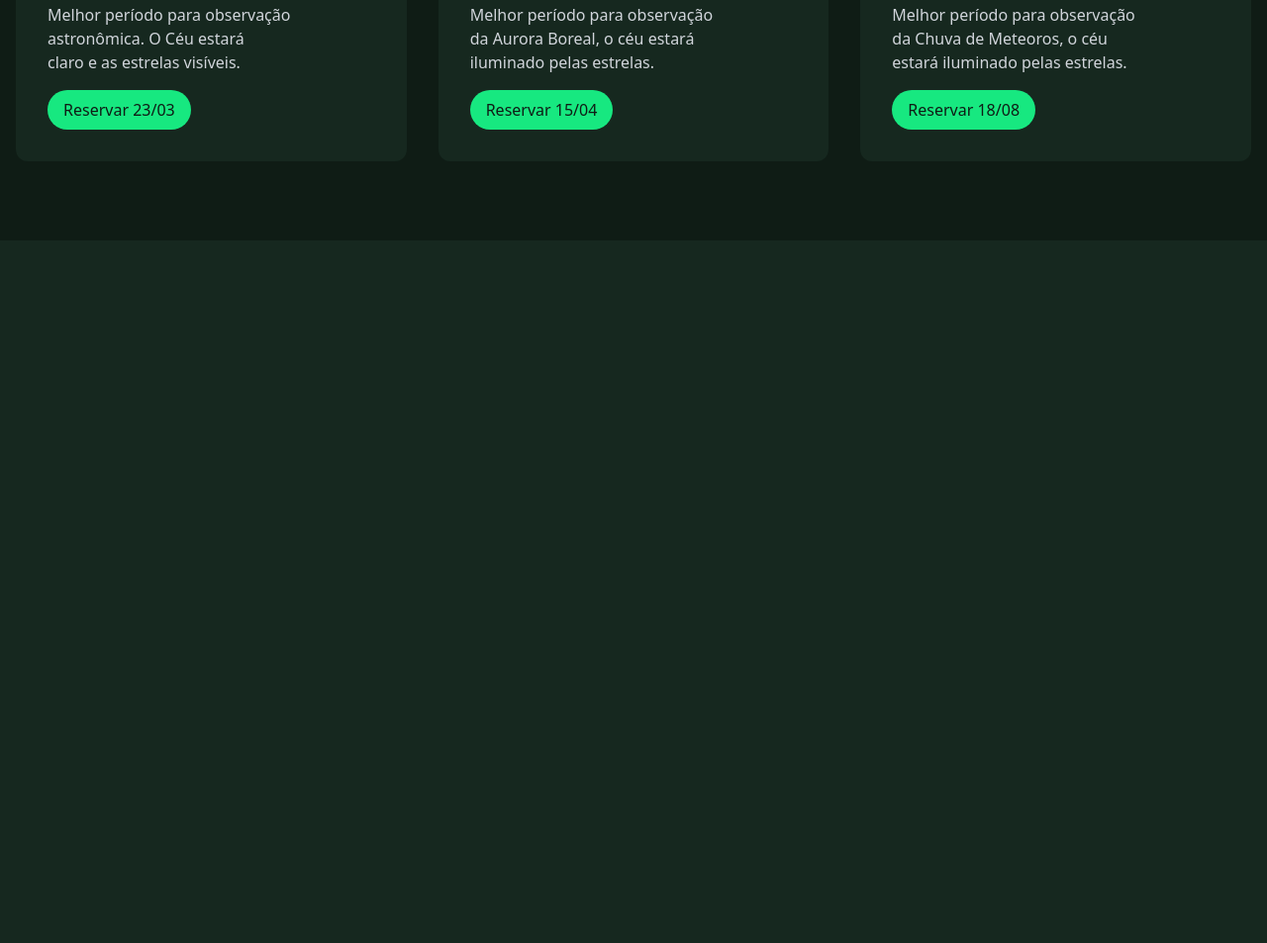
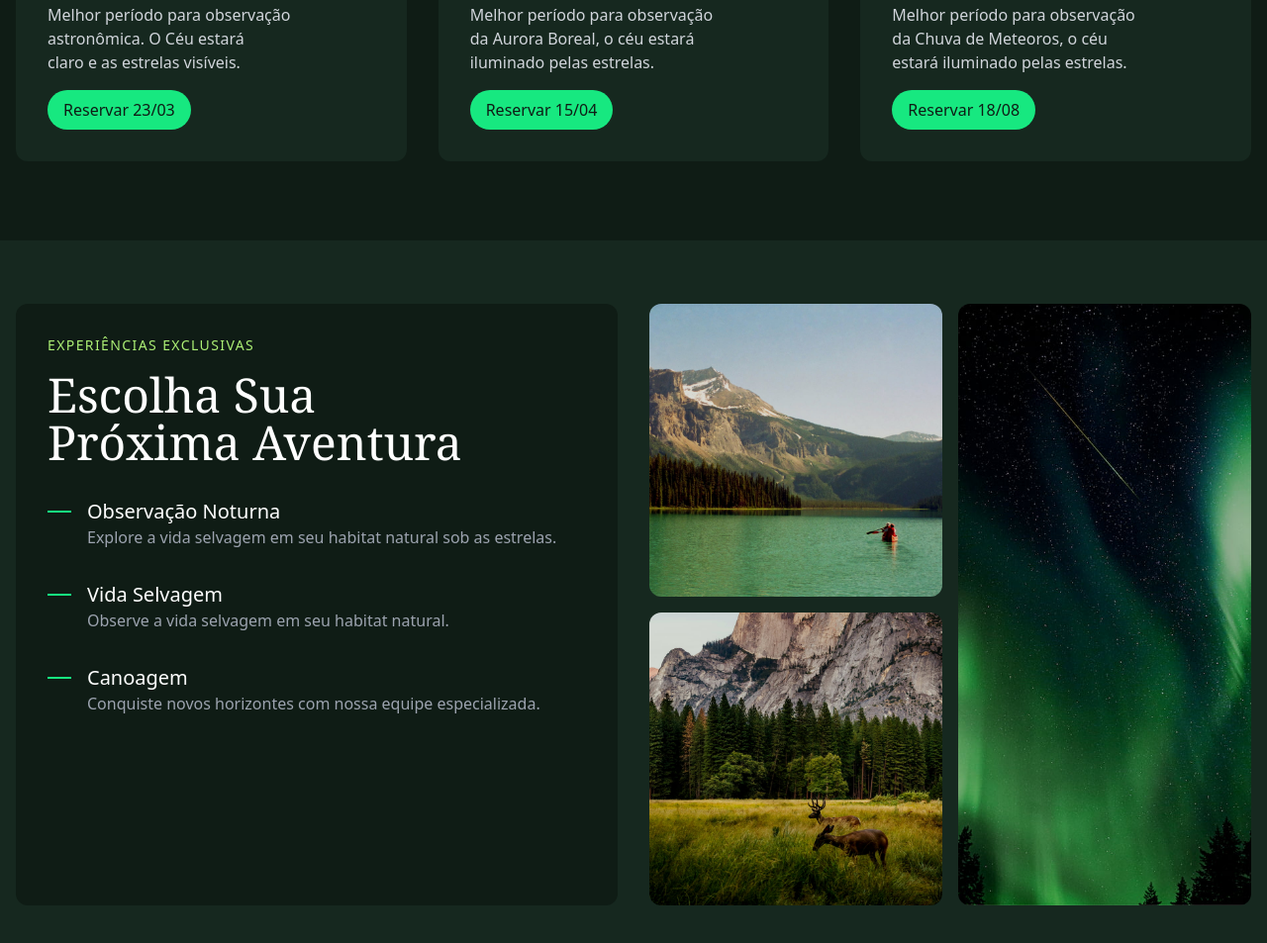
Before and after one commit to devroboco/Forest-Tailwind, a website: page src/index.html in a window 1280 px wide. Shown: the part 2001-2954 px from the top of the page at 99% size. Before the commit the page ends 2308 px from the top, so only its background shows below. Drawn offline with Linux system fonts and the light colour scheme.

Commit message:
experiencias

```diff
--- a/src/index.html
+++ b/src/index.html
@@ -250,5 +250,85 @@
         </div>
       </div>
     </section>
+
+    <section
+      id="experiencias"
+      class="container mb-12 sm:mb-16 grid sm:grid-cols-2 gap-8"
+    >
+      <div class="bg-verde-900 p-6 sm:p-8 rounded-xl">
+        <p class="mb-4 text-verde-200 uppercase tracking-widest text-sm">
+          Experiências Exclusivas
+        </p>
+        <h2
+          class="mb-8 font-serif text-balance text-white text-3xl sm:text-4xl lg:text-5xl"
+        >
+          Escolha Sua Próxima Aventura
+        </h2>
+        <h3
+          class="text-white text-xl flex items-center gap-4 before:h-0.5 before:w-6 before:bg-verde-400 hover:before:w-10 before:transition-[width]"
+        >
+          Observação Noturna
+        </h3>
+        <p class="mb-8 text-balance text-gray-400 pl-10">
+          Explore a vida selvagem em seu habitat natural sob as estrelas.
+        </p>
+        <h3
+          class="text-white text-xl flex items-center gap-4 before:h-0.5 before:w-6 before:bg-verde-400 hover:before:w-10 before:transition-[width]"
+        >
+          Vida Selvagem
+        </h3>
+        <p class="mb-8 text-balance text-gray-400 pl-10">
+          Observe a vida selvagem em seu habitat natural.
+        </p>
+        <h3
+          class="text-white text-xl flex items-center gap-4 before:h-0.5 before:w-6 before:bg-verde-400 hover:before:w-10 before:transition-[width]"
+        >
+          Canoagem
+        </h3>
+        <p class="mb-8 text-balance text-gray-400 pl-10">
+          Conquiste novos horizontes com nossa equipe especializada.
+        </p>
+      </div>
+      <div class="grid grid-cols-2 gap-4">
+        <div class="group relative cursor-pointer overflow-hidden rounded-xl">
+          <img
+            class="size-full object-cover group-hover:scale-110 transition-transform"
+            src="./img/canoagem.jpg"
+            alt="canoagem"
+          />
+          <div
+            class="flex items-end p-4 absolute inset-0 bg-gradient-to-t from-verde-950/80 opacity-0 group-hover:opacity-100 transition-opacity"
+          >
+            <span class="text-white">Canoagem</span>
+          </div>
+        </div>
+        <div
+          class="row-span-2 group relative cursor-pointer overflow-hidden rounded-xl"
+        >
+          <img
+            class="size-full object-cover group-hover:scale-110 transition-transform"
+            src="./img/observacao-noturna.jpg"
+            alt="Observação Noturna"
+          />
+          <div
+            class="flex items-end p-4 absolute inset-0 bg-gradient-to-t from-verde-950/80 opacity-0 group-hover:opacity-100 transition-opacity"
+          >
+            <span class="text-white">Observação Noturna</span>
+          </div>
+        </div>
+        <div class="group relative cursor-pointer overflow-hidden rounded-xl">
+          <img
+            class="size-full object-cover group-hover:scale-110 transition-transform"
+            src="./img/vida-selvagem.jpg"
+            alt="Vida Selvagem"
+          />
+          <div
+            class="flex items-end p-4 absolute inset-0 bg-gradient-to-t from-verde-950/80 opacity-0 group-hover:opacity-100 transition-opacity"
+          >
+            <span class="text-white">Vida Selvagem</span>
+          </div>
+        </div>
+      </div>
+    </section>
   </body>
 </html>
```
Also changed, not shown: src/output.css.
